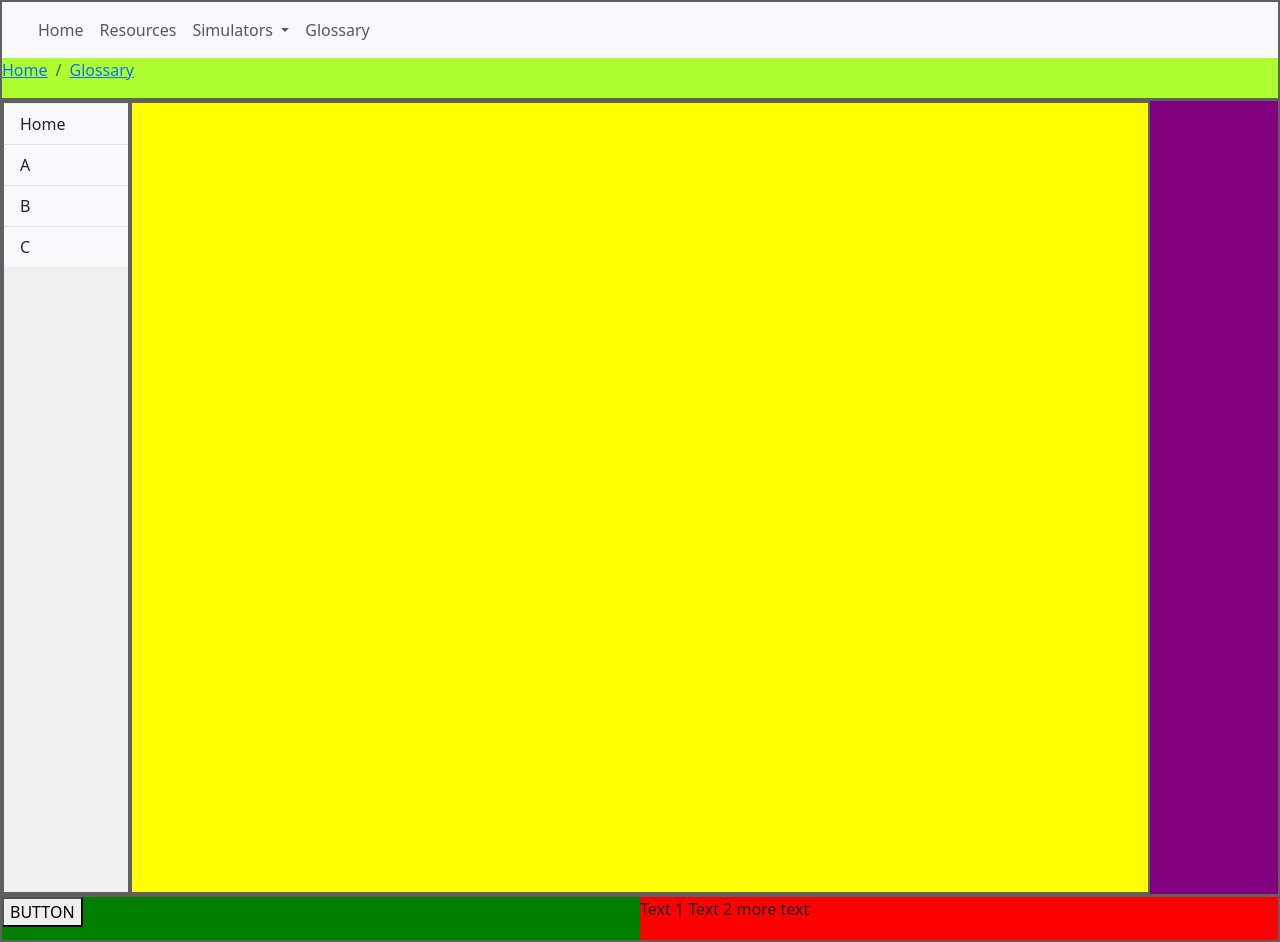
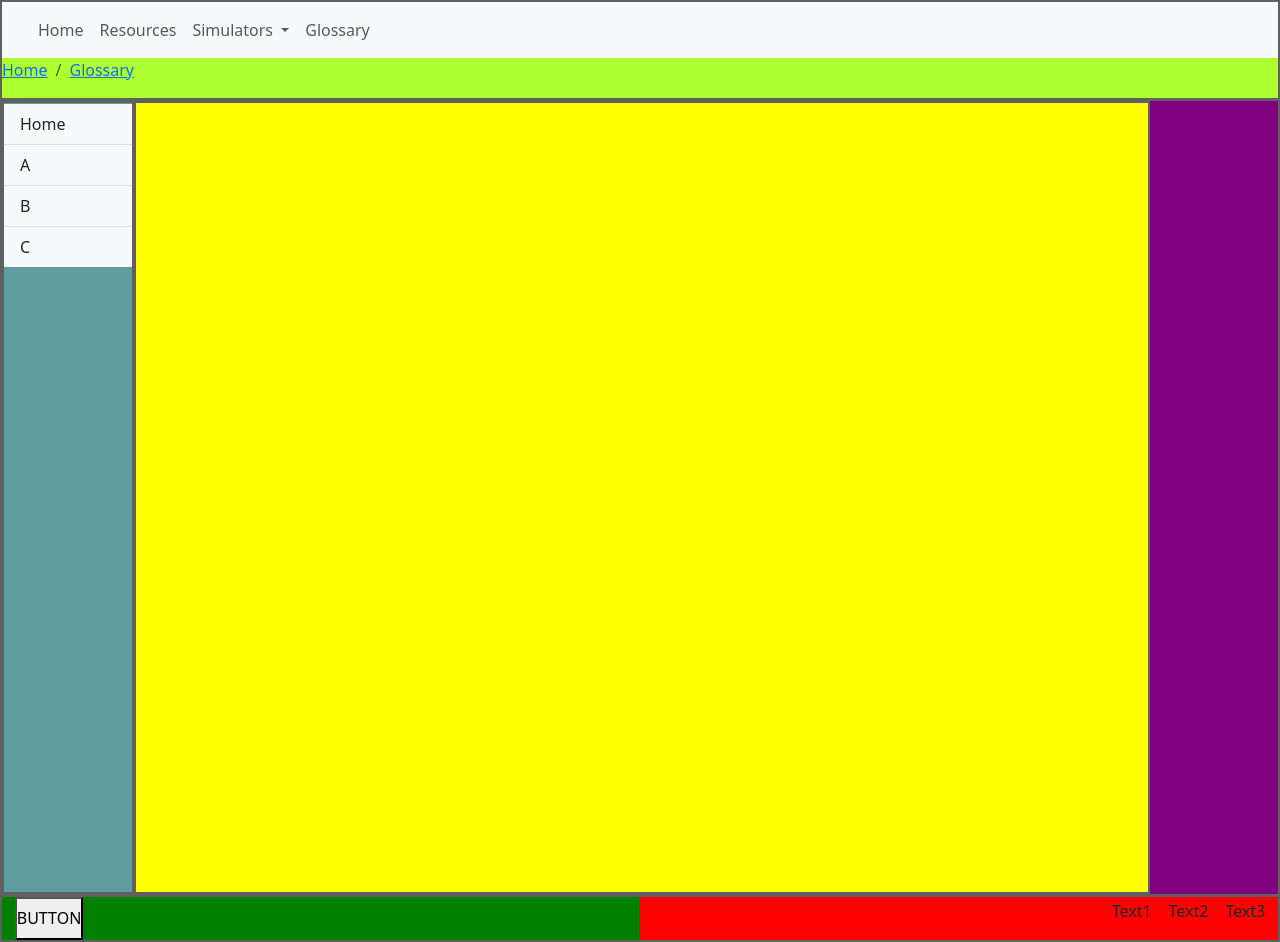
Before and after one commit to StOe11169/Info1_Website, a PHP site: page /template.php in a window 1280 px wide. Run offline with PHP 8.4, Linux system fonts and the light colour scheme.

Commit message:
Improved template further #2

```diff
--- a/elements/footer.php
+++ b/elements/footer.php
@@ -1,10 +1,10 @@
-<div class="col-6" style="background-color: green">
-    <button>BUTTON</button>
+<div class="col-6 footer-left" style="background-color: green ">
+    <button class="scroll-to-top-btn" type="button">BUTTON</button>
 </div>
 
-<div class="col-6" style="background-color: red">
+<div class="col-6 footer-right" style="background-color: red">
+    <span>Text1</span>
+    <span>Text2</span>
+    <span>Text3</span>
 
-    <a>Text 1</a>
-    <a>Text 2</a>
-    more text
 </div>
--- a/styles/style.css
+++ b/styles/style.css
@@ -1,28 +1,28 @@
 /*----- Wrappers to align main-page parts -----*/
 
-.page-wrapper {
+.page-wrapper {    /*Wraps entire page in a flex-container */
     display: flex;
     flex-direction: column;
     height: 100vh;
 }
 
-.header-wrapper {
+.header-wrapper {   /*Wraps navbar and breadcrumb in a flex-container */
     flex: 0 0 10vh; /*Syntax: flex: flexgrow flexshrink  height*/
     background-color: greenyellow;
     border: solid 2px #606060;
     border-bottom: solid 1px #606060;;
 }
 
-.main-wrapper {
+.main-wrapper {     /*Wraps main page content in a flex-container */
     display: flex;
-    background-color: aliceblue;
+    background-color: cornflowerblue;
     flex: 1 0 80vh; /* 80% of viewport height */
     overflow-y: scroll; /* Enable vertical scrolling */
     border: solid 2px #606060;
-    border-bottom: solid 1px #606060;;
+    border-bottom: solid 1px #606060;
 }
 
-.footer-wrapper {
+.footer-wrapper {       /*wraps footer in a flex-container to make it easier to make it stick to the bottom*/
     display: flex;
     background-color: gray;
     flex: 0 0 5vh;
@@ -31,7 +31,7 @@
 
 
 
-html, body {
+html, body {            /*Ensure html-page and body take up the whole viewport*/
     height: 100%;
     margin: 0;
     padding: 0;
@@ -52,17 +52,21 @@ html, body {
 
 /*----- Side navigation bar -----*/
 .sidenav-wrapper {
-    background-color: deeppink;
-    width: 10vw;
+    background-color: yellow;
+    width: auto;
+    min-width: 10vw;
+    flex-shrink: 0;
     height: 100%;
     border: solid 2px #606060;
+    overflow-x: auto;
 }
 
 .sidenav {
-    width: 100%;
+    width: fit-content;
+    min-width: 10vw;
     height: 100%;
     padding-top: 1px;
-    background-color: #f1f1f1;
+    background-color: cadetblue;
 }
 
 .side-nav-link.active {
@@ -89,16 +93,31 @@ html, body {
 /*----- Footer -----*/
 
 .footer-left{
+    display: flex;
+    align-items: center;
+
+}
+
+.footer-left .scroll-to-top-btn{
 
 }
 
 .footer-right{
     text-align: right;
+
+}
+
+.footer-right span {
+    display: inline;
+    margin-right: 2%;
+    vertical-align: middle;
 }
 
 /*----- Button Styling -----*/
 
 
+
+/*-----Glossary and navbar accordions -----*/
 .accordion {
     width: 80vw;
 }
@@ -107,9 +126,6 @@ html, body {
     width: 90rem;
     padding-left: 0px;
 }
-
-
-
 
 /* Adjust the width of sub-accordion elements with IDs starting with "sub-accordion-" */
 [id^="sub-accordion-"] {
@@ -161,4 +177,5 @@ html, body {
 .scroll-to-top-btn {
     height: 100%;
     padding: 0;
+    margin-left: 2%;
 }
```
